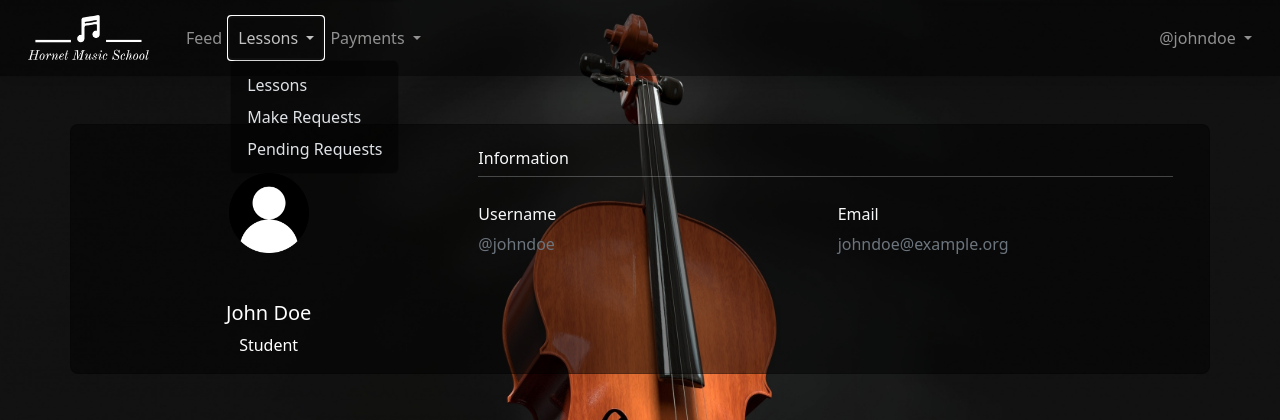
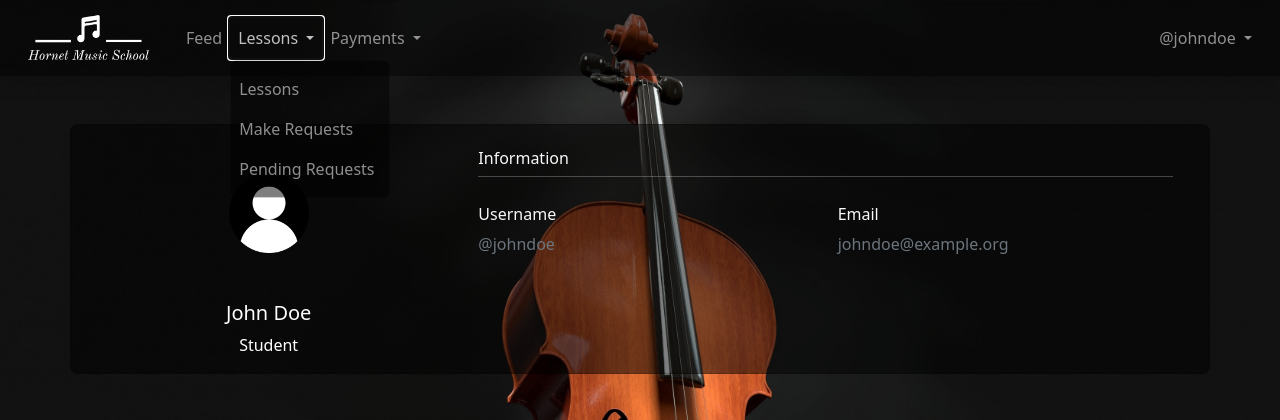
Before and after one commit to Mudssy/Hornet, a Django app: page /account_info/ in a window 1280 px wide, after a click on "Lessons". Shown: the top 420 px of the page. Run offline with Django 4.2, Linux system fonts and the light colour scheme; a user stored in the database is signed in.

```diff
--- a/lessons/templates/partials/navbar.html
+++ b/lessons/templates/partials/navbar.html
@@ -27,9 +27,9 @@
               Lessons
             </a>
             <ul class="dropdown-menu dropdown-menu-dark bg-black bg-opacity-50" aria-labelledby="lessonsDropdown">
-              <li><a class="dropdown-item" href="{% url 'booked_lessons' %}">Lessons</a></li>
-              <li><a class="dropdown-item" href="{% url 'make_request' %}">Make Requests</a></li>
-              <li><a class="dropdown-item" href="{% url 'pending_requests' %}">Pending Requests</a></li>
+              <li><a class="nav-link" href="{% url 'booked_lessons' %}">Lessons</a></li>
+              <li><a class="nav-link" href="{% url 'make_request' %}">Make Requests</a></li>
+              <li><a class="nav-link" href="{% url 'pending_requests' %}">Pending Requests</a></li>
             </ul>
           </li>
           <li class="nav-item dropdown">
```
